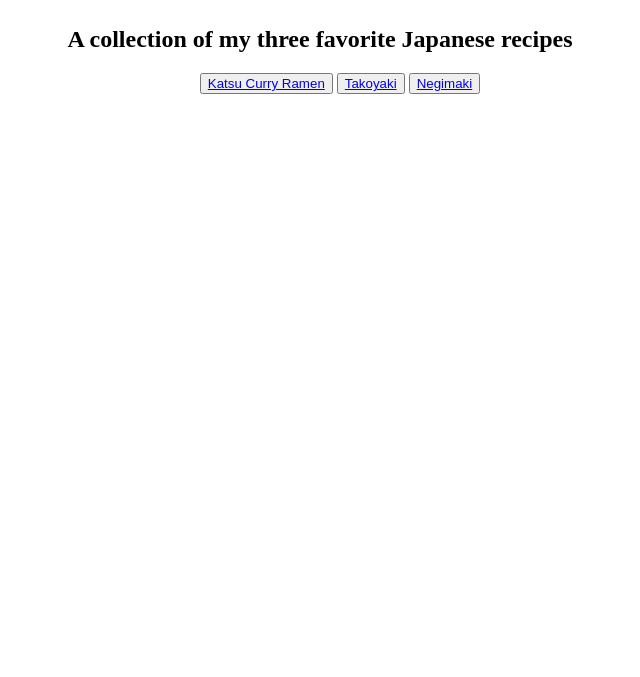
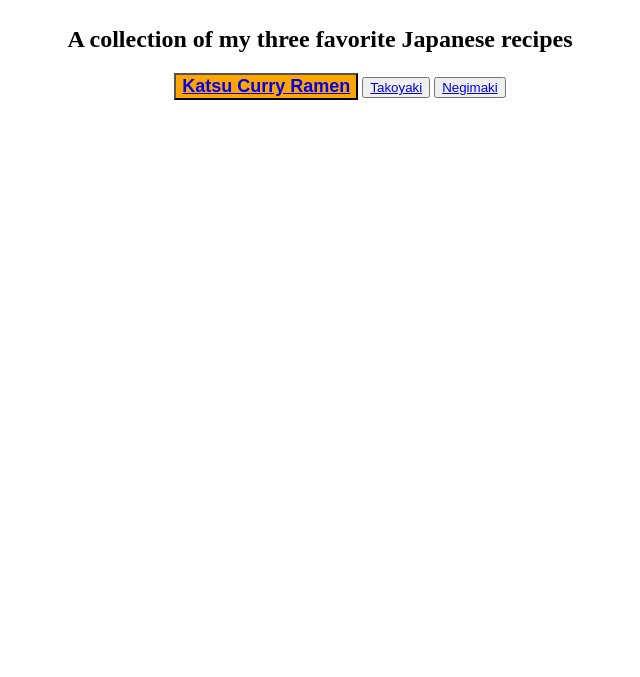
Before and after one commit to orenji-ai/odin-recipes, a plain HTML site: page index.html in a window 1280 px wide. Shown: the part 123-800 px from the top of the page, without its empty margins (320-960 px from the left). Drawn offline with Linux system fonts and the light colour scheme.

Commit message:
added style elements to button 1

```diff
--- a/style.css
+++ b/style.css
@@ -6,3 +6,14 @@ body {
     font-size: 30px;
     color: orange;
 }
+
+.button1 {
+    background-color: orange;
+    color: black;
+    font-weight: bold;
+    font-size: 18px;
+}
+
+.button2 {
+    background-color: ;
+}
```
